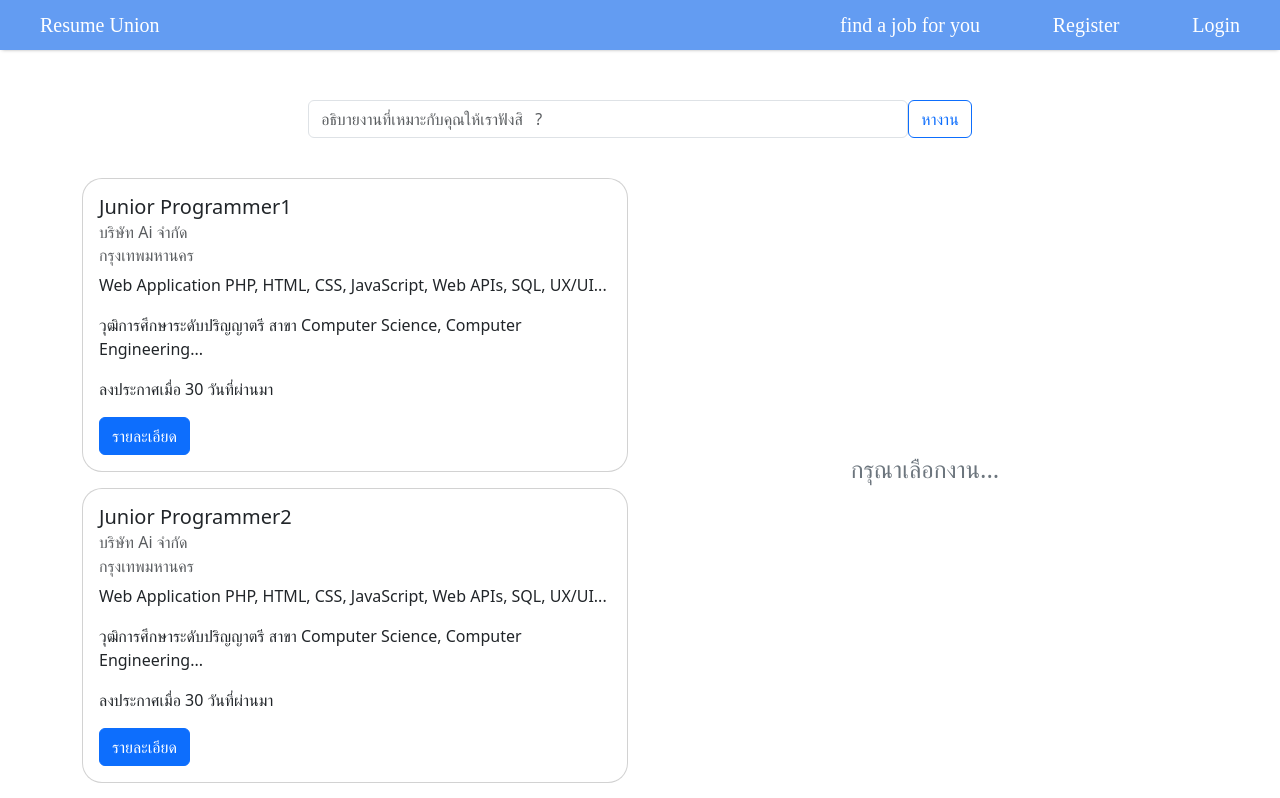
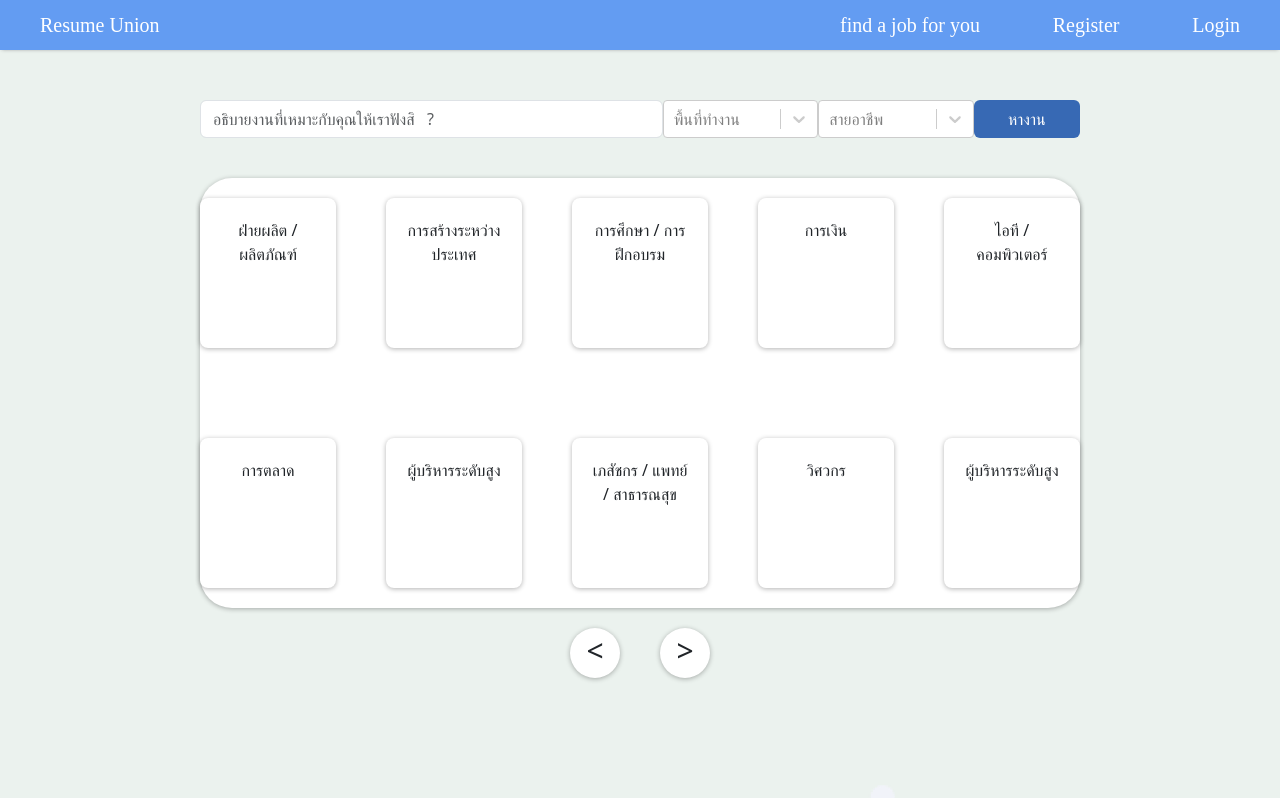
Before and after one commit to Phongsathornjan/Website-Matching-Resumes-and-Positions, a React (Vite) app in the folder frontend/: page / in a window 1280 px wide. Shown: the top 798 px of the page. Built offline with nearby package versions, Linux system fonts and the light colour scheme; a web font is replaced by a local one.

Commit message:
update ui in indexPage

```diff
--- a/frontend/src/components/CompanyList.jsx
+++ b/frontend/src/components/CompanyList.jsx
@@ -84,9 +84,21 @@ const CompanyList = () => {
               </Card.Body>
             </Card>
           ) : (
-            <div style={{ textAlign: 'center', paddingTop: '50%' }}>
-              <span style={{ color: '#6c757d', fontSize: '24px' }}>กรุณาเลือกงาน...</span>
-            </div>
+            <Card style={cardStyle} className='h-75' >
+              <Card.Body>
+                <Card.Title>{jobList[0].title}</Card.Title>
+                <Card.Text>{jobList[0].description}</Card.Text>
+                <Card.Text>{jobList[0].requirements}</Card.Text>
+                <Card.Text>{jobList[0].posted}</Card.Text>
+                <div style={{height: '410px'}}></div>
+                <div style={{display: 'flex'}}>
+                <div style={{width: '500px'}}></div>
+                <Link to={'/JobApplication'}>
+                <Button variant="success">สมัครที่นี่</Button>
+                </Link>
+                </div>
+              </Card.Body>
+            </Card>
           )}
         </Col>
       </Row>
--- /dev/null
+++ b/frontend/src/components/SlidePage.jsx
@@ -0,0 +1,75 @@
+import React, { useState } from 'react';
+import '../css/Slide.css';
+
+const SlidePage = () => {
+  const [currentSlide, setCurrentSlide] = useState(0);
+
+  const slideData = [
+    "ฝ่ายผลิต / ผลิตภัณฑ์",
+    "การสร้างระหว่างประเทศ",
+    "การศึกษา / การฝึกอบรม",
+    "การเงิน",
+    "ไอที / คอมพิวเตอร์",
+    "การตลาด",
+    "ผู้บริหารระดับสูง",
+    "เภสัชกร / แพทย์ / สาธารณสุข",
+    "วิศวกร",
+    "ผู้บริหารระดับสูง",
+    "การเงิน",
+    "ไอที / คอมพิวเตอร์",
+    "การตลาด",
+    "ผู้บริหารระดับสูง",
+    "เภสัชกร / แพทย์ / สาธารณสุข",
+    "วิศวกร",
+    "ผู้บริหารระดับสูง"
+  ];
+
+
+  const itemsPerSlide = 10;
+  const slideCount = Math.ceil(slideData.length / itemsPerSlide);
+
+  const handleNext = () => {
+    if (currentSlide < slideCount - 1) {
+      setCurrentSlide(currentSlide + 1);
+    }
+  };
+
+  const handlePrev = () => {
+    if (currentSlide > 0) {
+      setCurrentSlide(currentSlide - 1);
+    }
+  };
+
+  const renderSlides = () => {
+    const startIndex = currentSlide * itemsPerSlide;
+    const endIndex = startIndex + itemsPerSlide;
+    const currentItems = slideData.slice(startIndex, endIndex);
+
+    return (
+      <div className="slide-grid">
+        {currentItems.map((item, index) => (
+          <div className="slide-item" key={index}>
+            {item}
+          </div>
+        ))}
+      </div>
+    );
+  };
+
+  return (
+    <center>
+      <div className="slide-container" style={{backgroundColor: '#fff', marginLeft: '200px', marginRight: '200px'}}>
+        <div className="slide-items">
+          {renderSlides()}
+        </div>
+      </div>
+      <div className="slide-navigation">
+          <div onClick={handlePrev} disabled={currentSlide === 0} style={{backgroundColor: '#fff', width: '50px', height : '50px',borderRadius: '50%', boxShadow: '0px 1px 5px 0px rgba(0, 0, 0, 0.3)'}}>{'<'}</div>
+          <div style={{width: '40px'}}></div>
+          <div onClick={handleNext} disabled={currentSlide === slideCount - 1} style={{backgroundColor: '#fff', width: '50px', height : '50px',borderRadius: '50%', boxShadow: '0px 1px 5px 0px rgba(0, 0, 0, 0.3)'}}>{'>'}</div>
+      </div>
+    </center>
+  );
+};
+
+export default SlidePage;
--- a/frontend/src/components/navbar/Bottombar.jsx
+++ b/frontend/src/components/navbar/Bottombar.jsx
@@ -5,13 +5,13 @@ import { FaFacebook, FaLinkedin, FaInstagram, FaYoutube } from 'react-icons/fa';
 
 function Bottombar() {
   return (
-    <div style={{margin: '40px', marginTop: '1px'}}>
+    <div style={{marginLeft: '40px',marginTop: '1px'}}>
       <hr/>
       <div style={{marginTop: "30px"}}>
       <div style={{fontSize: '24px'}}>Contact for information</div>
       <div style={{color: 'gray'}}>
-      <div style={{marginTop: "15px"}}>Phongsathornjanjamsai@gmail.com</div>
-      <div style={{marginTop: "5px"}}>Passakornvanchana@gmail.com</div>
+      <div style={{marginTop: "15px",fontSize: '20px'}}>Phongsathornjanjamsai@gmail.com</div>
+      <div style={{marginTop: "5px" ,fontSize: '20px'}}>Passakornvanchana@gmail.com</div>
       </div>
       </div>
       <div style={socialLinksStyle}>
@@ -28,6 +28,7 @@ function Bottombar() {
         <FaYoutube />
       </a>
     </div>
+    <div style={{height: '30px'}}></div>
     </div>
   )
 }
--- /dev/null
+++ b/frontend/src/css/Slide.css
@@ -0,0 +1,37 @@
+.slide-container {
+  display: flex;
+  flex-direction: column;
+  align-items: center;
+  border-radius: 2rem;
+  box-shadow: 0px 1px 5px 0px rgba(0, 0, 0, 0.3);
+}
+
+.slide-items {
+  display: flex;
+  flex-direction: column;
+}
+
+.slide-grid {
+  display: grid;
+  grid-template-columns: repeat(5, 1fr); /* 5 items per row */
+  grid-template-rows: repeat(2, auto);  /* 2 rows */
+  gap: 50px; /* Space between items */
+}
+
+.slide-item {
+  background: #fff;
+  border-radius: 8px;
+  padding: 20px;
+  text-align: center;
+  height: 150px;
+  margin-top: 20px;
+  margin-bottom: 20px;
+  box-shadow: 0px 1px 5px 0px rgba(0, 0, 0, 0.3);
+}
+
+.slide-navigation {
+  display: flex;
+  margin-top: 20px;
+  font-size: 30px;
+  justify-content: center;
+}
--- a/frontend/src/nonUserPage/IndexPage.jsx
+++ b/frontend/src/nonUserPage/IndexPage.jsx
@@ -1,38 +1,78 @@
-import React from 'react'
+import React, { useState} from 'react'
 import Navbar from '../components/navbar/Navbar'
 import CompanyList from '../components/CompanyList';
-
-import Button from 'react-bootstrap/Button';
-import Form from 'react-bootstrap/Form';
+import LocationOptions from '../components/LocationOptions';
+import Select from 'react-select';
+import { Form, Button} from 'react-bootstrap';
+import SlidePage from '../components/SlidePage';
+import Bottombar from './../components/navbar/Bottombar';
 
 function IndexPage() {
+  const [prompt, setPrompt] = useState('');
+  const [location, setLocation] = useState('Bangkok');
+  const [selectedField, setSelectedJob] = useState('IT');
+
   return (
-    <>
+    <div style={{
+      backgroundColor: '#EBF2EE',
+    }}>
     <Navbar></Navbar>
+    <div style={{height: '60px'}}></div>
     <div style={formStyle}>
+
         <Form.Control
           placeholder="อธิบายงานที่เหมาะกับคุณให้เราฟังสิ   ?"
           style={inputStyle}
+          onChange={(e) => setPrompt(e.value)}
         />
-        <Button variant="outline-primary" id="button-addon2">
+        <div style={{width: '240px'}}>
+        <Select
+                options={LocationOptions}
+                placeholder="พื้นที่ทำงาน"
+                styles={{ width: '100%' }}
+                onChange={(e) => setLocation(e.value)}
+        />
+        </div>
+        <div style={{width: '240px'}}>
+        <Select
+                options={{}}
+                placeholder="สายอาชีพ"
+                styles={{ width: '100%' }}
+                onChange={{}}
+        />
+        </div>
+
+        <Button variant="btn" id="button-addon2" style={{width: '150px', backgroundColor: '#3769B4', color: '#fff'}}>
           หางาน
         </Button>
     </div>
-    <CompanyList></CompanyList>
-    </>
+    {selectedField ? (
+        <>
+        <SlidePage></SlidePage>
+        <center>
+        <div><img src="../../public/PleaseSelectFiled.png" style={{marginTop: '60px'}}/></div>
+        <div style={{marginTop: '20px'}}><span style={{color: '#828282',fontSize: '48px'}}>&nbsp;&nbsp;&nbsp;&nbsp;กรุณาเลือกสายอาชีพ</span></div>
+        </center>
+        </>
+    ):(
+      <CompanyList></CompanyList>
+    )}
+    <div style={{height: '200px'}}></div>
+    <Bottombar></Bottombar>
+    </div>
   )
 }
 
   const inputStyle = {
-    width: '600px'
+    width: '700px'
   };
 
   const formStyle = {
     display: 'flex',
     margin: '40px',
-    marginTop: '100px',
-    justifyContent: 'center'
+    marginLeft: '200px',
+    marginRight: '200px',
+    justifyContent: 'space-between'
   };
 
-
 export default IndexPage
```
Also changed, not shown: frontend/public/PleaseSelectFiled.png (added).
